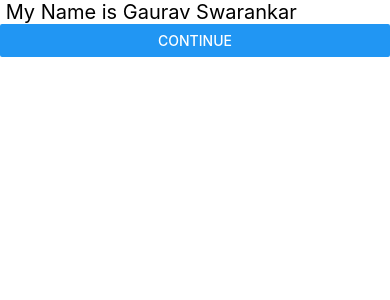
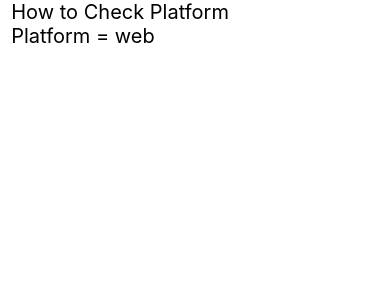
Before and after one commit to Anonymousgaurav/react_basics, a React Native app: screen / in a window 390 px wide. Shown: the top 300 px of the page. Built offline with nearby package versions, Linux system fonts and the light colour scheme.

Commit message:
Platform class added

```diff
--- a/App.tsx
+++ b/App.tsx
@@ -1,6 +1,7 @@
 import React from 'react';
 import {
   Button,
+  Platform,
   SafeAreaView,
   Text
 } from 'react-native';
@@ -9,8 +10,9 @@ import {
 function App() {
   return(
 <SafeAreaView>
-  <Text style={{fontSize : 20}}> My Name is Gaurav Swarankar</Text>
-  <Button title='Continue'></Button>
+  <Text style={{fontSize : 20}}>  How to Check Platform </Text>
+  <Text style={{fontSize : 20}}>  Platform = {Platform.OS} </Text>
+
 </SafeAreaView>
 
   );
```
